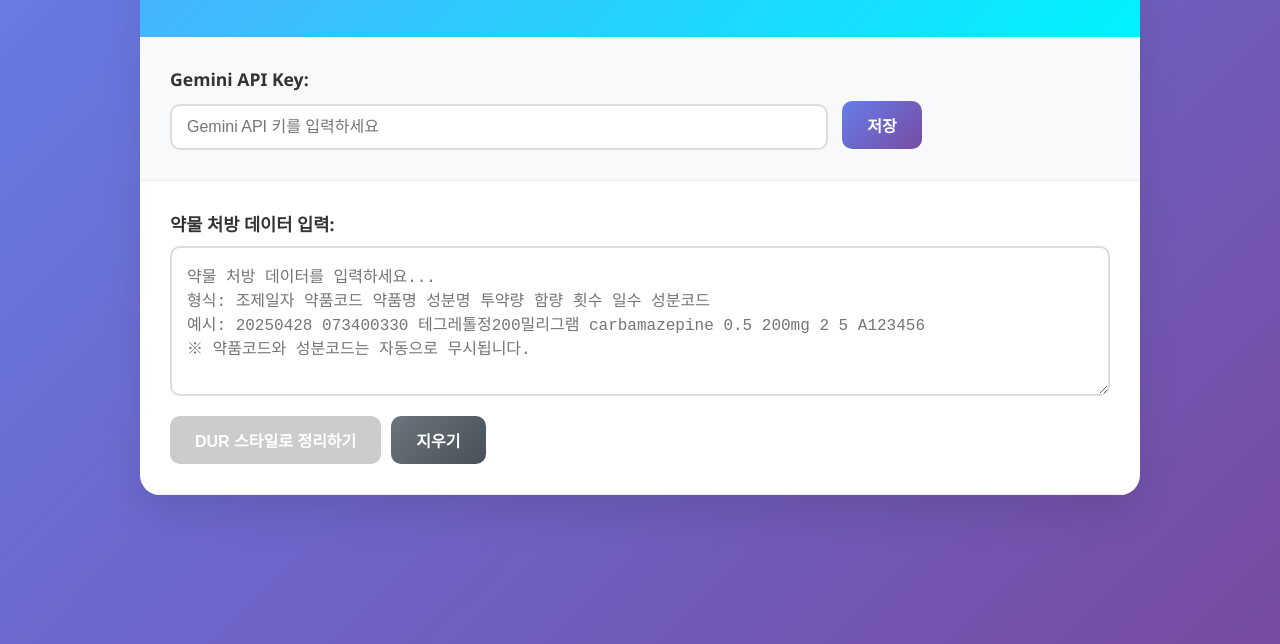
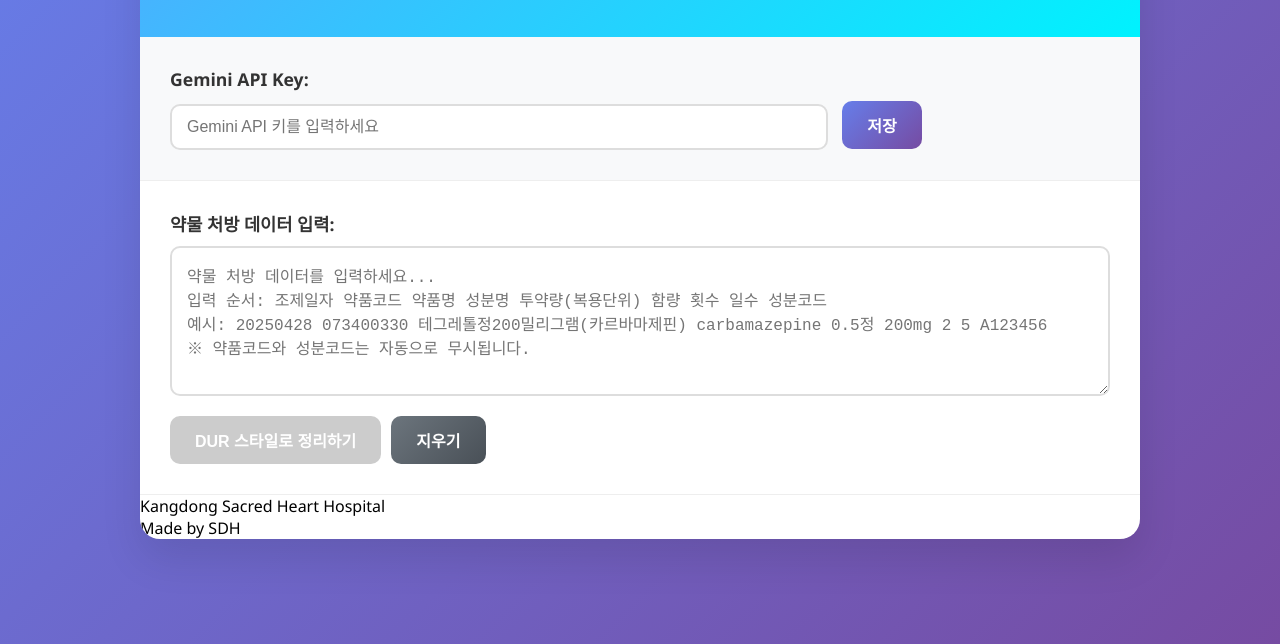
Before and after one commit to angryshin/Drugsummary, a plain HTML site: page index.html in a window 1280 px wide. Shown: the part 156-800 px from the top of the page. Drawn offline with Linux system fonts and the light colour scheme.

Commit message:
Add files via upload

```diff
--- a/index.html
+++ b/index.html
@@ -23,8 +23,8 @@
         <div class="input-section">
             <label for="inputData">약물 처방 데이터 입력:</label>
             <textarea id="inputData" placeholder="약물 처방 데이터를 입력하세요...
-형식: 조제일자 약품코드 약품명 성분명 투약량 함량 횟수 일수 성분코드
-예시: 20250428 073400330 테그레톨정200밀리그램 carbamazepine 0.5 200mg 2 5 A123456
+입력 순서: 조제일자 약품코드 약품명 성분명 투약량(복용단위) 함량 횟수 일수 성분코드
+예시: 20250428 073400330 테그레톨정200밀리그램(카르바마제핀) carbamazepine 0.5정 200mg 2 5 A123456
 ※ 약품코드와 성분코드는 자동으로 무시됩니다."></textarea>
             <div class="button-group">
                 <button id="processData" disabled>DUR 스타일로 정리하기</button>
@@ -44,6 +44,11 @@
                 <button id="copyResult">📋 복사하기</button>
             </div>
         </div>
+
+        <footer class="footer-section">
+            <p>Kangdong Sacred Heart Hospital</p>
+            <p>Made by SDH</p>
+        </footer>
     </div>
 
     <script src="script.js"></script>
```
